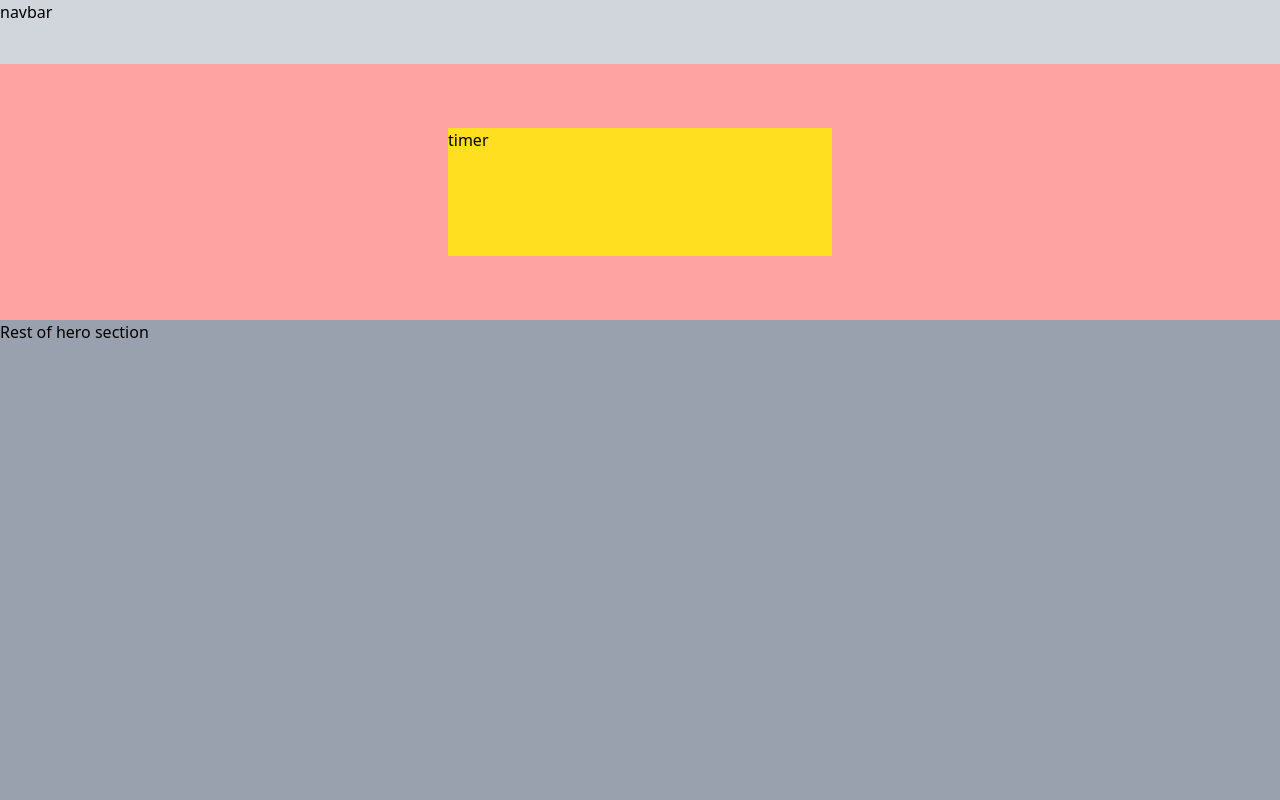
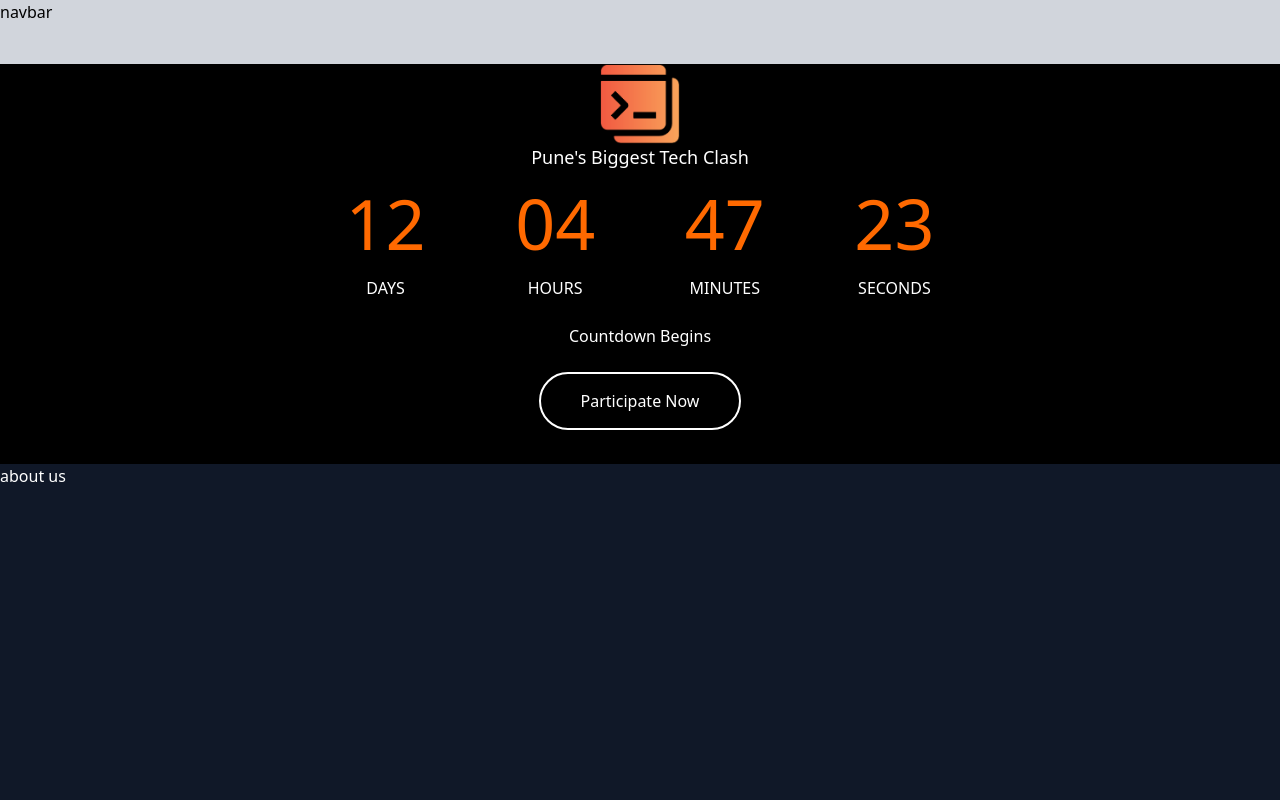
Before and after one commit to ramkrushnaw04/devclash2025, a React (Vite) app in the folder frontend/: page / in a window 1280 px wide. Shown: the top 800 px of the page. Built offline with nearby package versions, Linux system fonts and the light colour scheme.

Commit message:
Team and Hero

```diff
--- a/frontend/components/Hero.jsx
+++ b/frontend/components/Hero.jsx
@@ -1,15 +1,21 @@
-import React from 'react'
-
-import Timer from './Timer'
+import React from "react";
+import bg from "../src/icons/devkraft.png";
+import Timer from "./Timer";
 
 const Hero = () => {
   return (
-    <main class="w-full h-screen bg-gray-400">
-        <Timer />
+    <div className="bg-black flex flex-col items-center h-[400px] w-full">
+      <img src={bg} alt="" className="h-[80px] w-[80px]" />
+      <p className="text-white text-[18px]">Pune's Biggest Tech Clash</p>
+      <Timer />
+      <br />
+      <h1 className="text-white">Countdown Begins</h1>
+      <br />
+      <button className="text-white px-[40px] py-[15px] border-2 border-white rounded-[60px] cursor-pointer bg-transparent hover:bg-white hover:text-black transition-all">
+        Participate Now
+      </button>
+    </div>
+  );
+};
 
-        Rest of hero section
-  </main>
-  )
-}
-
-export default Hero
+export default Hero;
--- a/frontend/components/Team.jsx
+++ b/frontend/components/Team.jsx
@@ -1,10 +1,79 @@
 import React from 'react'
+import profilePic from "../src/assets/react.svg"
 
 const Team = () => {
+  const profiles = [
+    {
+      Name: "Vedant Patil",
+      Post: "President",
+      Branch: "Computer Science",
+      Work: "webdev",
+      LinkedIn: "",
+      Github: "",
+      Gmail: ""
+    },
+    {
+      Name: "Vedant Patil",
+      Post: "President",
+      Branch: "Computer Science",
+      Work: "webdev",
+      LinkedIn: "",
+      Github: "",
+      Gmail: ""
+    },
+    {
+      Name: "Vedant Patil",
+      Post: "President",
+      Branch: "Computer Science",
+      Work: "webdev",
+      LinkedIn: "",
+      Github: "",
+      Gmail: ""
+    }
+  ]
+
   return (
-    <section class="w-full h-96 bg-gray-200">
-  team
-</section>
+      <div className="h-[100%] bg-black flex flex-wrap justify-center">
+      <h1 className="text-orange-400 font-bold text-[40px]">EVENT TEAM</h1>
+      <div className="h-[400px] w-full flex flex-wrap justify-evenly items-center">
+        {profiles.map((profile, index) => (
+          <div
+            key={index}
+            className="relative h-[350px] w-[200px] bg-black flex flex-wrap justify-center rounded-2xl border-3 border-orange-300"
+          >
+            <img src={profilePic} className="h-[60%] w-full rounded-2xl transition-all duration-300"/>
+
+            {/* Data Section */}
+            <div className="h-[15%] flex flex-wrap flex-col justify-between text-center">
+                <h2 className="text-white">{profile.Name}</h2>
+                <h2 className="font-bold text-orange-400">{profile.Post}</h2>
+            </div>
+
+            {/* Links Section */}
+            <div className="h-[%] flex flex-row">
+                <a
+                  href={profile.LinkedIn}
+                  className="font-bold text-orange-400 hover:underline"
+                >
+                  LinkedIn
+                </a>
+                <a
+                  href={profile.Github}
+                  className="font-bold text-orange-400 hover:underline"
+                >
+                  Github
+                </a>
+                <a
+                  href={profile.Gmail}
+                  className="font-bold text-orange-400 hover:underline"
+                >
+                  Gmail
+                </a>
+            </div>
+          </div>
+        ))}
+      </div>
+      </div>
   )
 }
 
--- a/frontend/components/Timer.jsx
+++ b/frontend/components/Timer.jsx
@@ -1,14 +1,68 @@
-import React from 'react'
+import React, { useState, useEffect } from "react";
 
 const Timer = () => {
-    return (
-        <section class="w-full h-64 bg-red-300 flex justify-center items-center">
-            <div className='w-96 h-32 bg-yellow-300'>
-                timer
+  const [timeLeft, setTimeLeft] = useState({
+    days: 0,
+    hours: 0,
+    minutes: 0,
+    seconds: 0,
+  });
 
-            </div>
-        </section>
-    )
-}
+  const targetDate = new Date("2025-04-03T10:00:00").getTime();
 
-export default Timer
+  useEffect(() => {
+    const timer = setInterval(() => {
+      const now = new Date().getTime();
+      const difference = targetDate - now;
+
+      if (difference <= 0) {
+        clearInterval(timer);
+        setTimeLeft({ days: 0, hours: 0, minutes: 0, seconds: 0 });
+      } else {
+        const days = Math.floor(difference / (1000 * 60 * 60 * 24));
+        const hours = Math.floor(
+          (difference % (1000 * 60 * 60 * 24)) / (1000 * 60 * 60)
+        );
+        const minutes = Math.floor(
+          (difference % (1000 * 60 * 60)) / (1000 * 60)
+        );
+        const seconds = Math.floor((difference % (1000 * 60)) / 1000);
+
+        setTimeLeft({ days, hours, minutes, seconds });
+      }
+    }, 1000);
+
+    return () => clearInterval(timer);
+  }, [targetDate]);
+
+  return (
+    <div className="w-3/5 flex flex-wrap justify-evenly">
+      <div className="flex flex-col items-center">
+        <h1 className="text-orange-500 text-[70px]">
+          {timeLeft.days.toString().padStart(2, "0")}
+        </h1>
+        <p className="text-white">DAYS</p>
+      </div>
+      <div className="flex flex-col items-center">
+        <h1 className="text-orange-500 text-[70px]">
+          {timeLeft.hours.toString().padStart(2, "0")}
+        </h1>
+        <p className="text-white">HOURS</p>
+      </div>
+      <div className="flex flex-col items-center">
+        <h1 className="text-orange-500 text-[70px]">
+          {timeLeft.minutes.toString().padStart(2, "0")}
+        </h1>
+        <p className="text-white">MINUTES</p>
+      </div>
+      <div className="flex flex-col items-center">
+        <h1 className="text-orange-500 text-[70px]">
+          {timeLeft.seconds.toString().padStart(2, "0")}
+        </h1>
+        <p className="text-white">SECONDS</p>
+      </div>
+    </div>
+  );
+};
+
+export default Timer;
```
Also changed, not shown: frontend/src/icons/devkraft.png (added).
